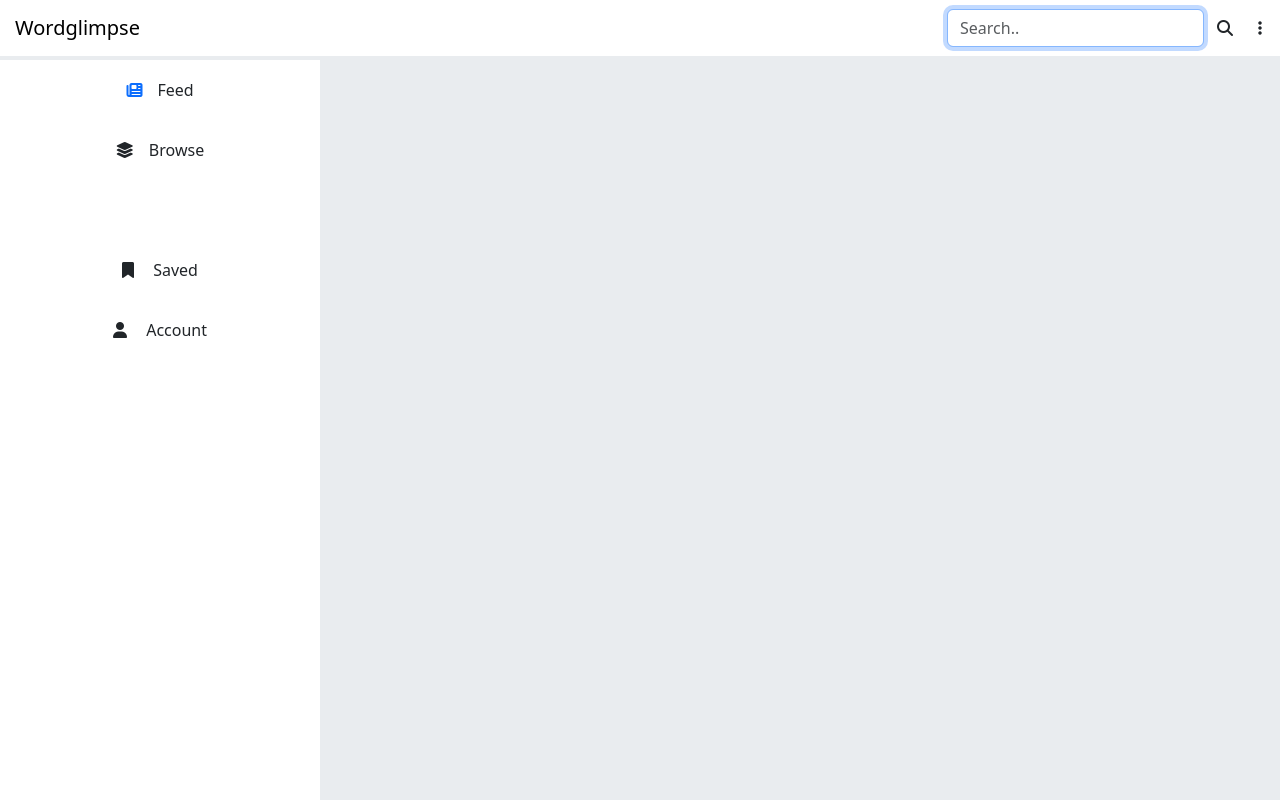
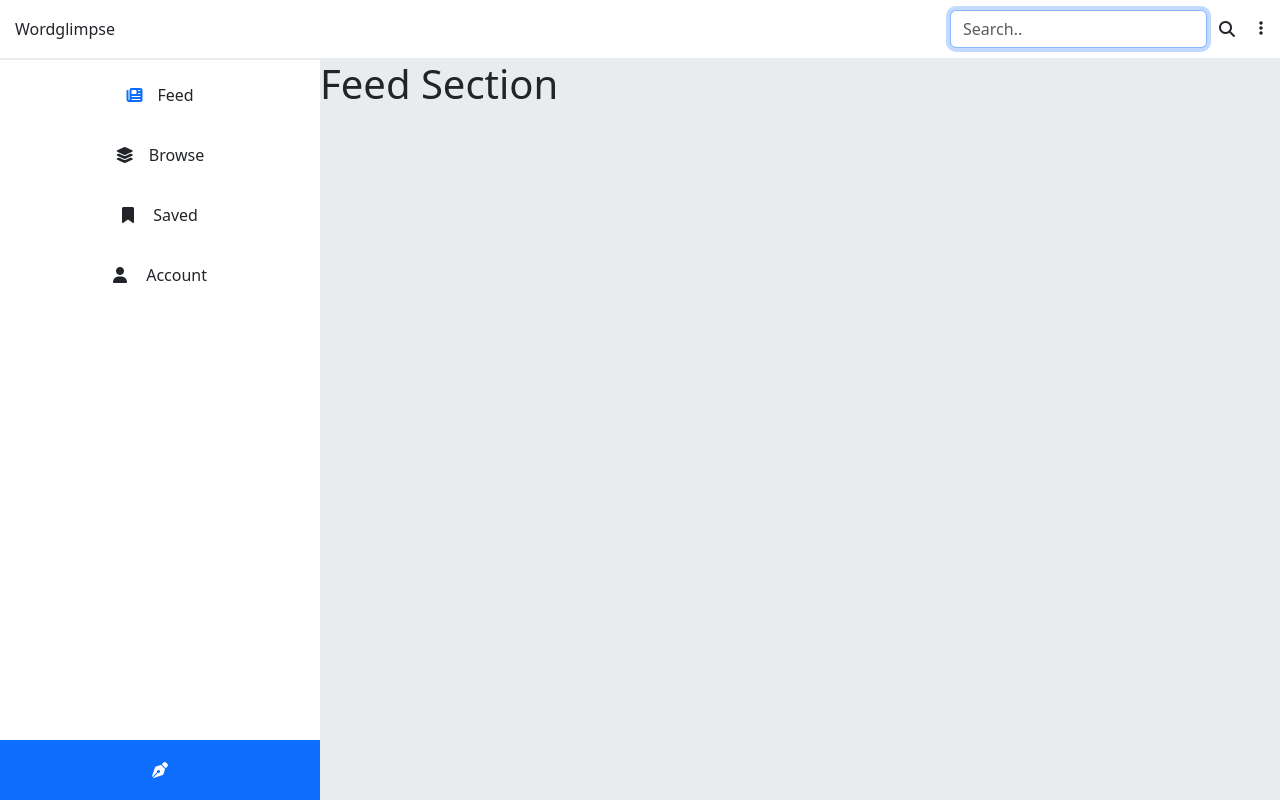
Before and after one commit to pritamjswl/wordglimpse, a Flask app: page / in a window 1280 px wide. Run offline with Flask 3, Linux system fonts and the light colour scheme; some libraries are stand-ins or nearby versions.

Commit message:
Adding upload canvas

```diff
--- a/static/css/styles.css
+++ b/static/css/styles.css
@@ -1,10 +1,32 @@
 /* Fixing and Resizing */
+
+.btn {
+    border:none;
+}
+
 .sm-hidden {
     display: none;
 }
 
+.height-500 {
+    height: 70vh!important;
+}
+
+.offcanvas {
+    border-top-left-radius: 20px;
+    border-top-right-radius: 20px;
+}
+
 /* ======= HEADER ======== */
 .header {
+    position: fixed;
+    top: 0;
+    left: 0;
+    right: 0;
+    padding: 10px 12px;
+    display: flex;
+    align-items: center;
+    justify-content: space-between;
     width: 100%;
     padding-left:15px;
     padding-right:5px;
@@ -13,8 +35,15 @@
 
 /* ======= MAIN ======== */
 main {
-    margin-top: 50px;
-    padding: 20px;
+    margin-top: 60px;
+}
+
+/* Post Section */
+.btn-post {
+    position: absolute;
+    top: 20px;
+    right: 20px;
+    color: #fff;
 }
 
 /* ======= TAB Buttons ======== */
@@ -28,14 +57,7 @@
     width: 100%;
     display: flex;
     justify-content: space-evenly;
-}
-
-button.active, button:active, button:hover {
-    border: none;
-}
-
-button.active > i {
-    color: var(--bs-primary);
+    padding: 5px 0;
 }
 
 .bottom-nav > button {
@@ -48,6 +70,21 @@
 .bottom-nav > button span {
     font-size: 12px;
 }
+
+.bottom-nav > button.active > i {
+    color: var(--bs-primary);
+}
+
+/* Write button: to add new post (pen icon) */
+.btn-write {
+    border: 1px solid;
+    border-radius: 100%;
+    display: flex;
+    align-items: center;
+    justify-content: center;
+    padding: 0 15px;
+}
+
 
 /* ====== Small screen styling ====== */
 @media screen and (max-width:768px) {
@@ -68,6 +105,12 @@
 
 /* ==== DESKTOP LOOK ===== */
 @media screen and (min-width:768px) {
+
+    /* Main */
+    main {
+        margin-left: 25%;
+    }
+
 
     /* Bottom Navigation */
     .bottom-nav {
@@ -96,4 +139,16 @@
     .md-hidden {
         display: none;
     }
+
+    .btn-write {
+        border: none;
+        border-radius: 0;
+        padding: 10px;
+        background-color: var(--bs-primary);
+        color: #fff;
+        position: absolute;
+        bottom: 0;
+    }
+
+
 }
--- a/templates/layout.html
+++ b/templates/layout.html
@@ -14,7 +14,7 @@
 </head>
 <body class="bg-body-secondary" data-bs-theme="light">
     <!-- HEADER-->
-    <header class="header navbar bg-body fixed-top">
+    <header class="header bg-body">
         <a href="/" class="navbar-brand">Wordglimpse</a>
 
         <div class="btn-group">
@@ -28,7 +28,7 @@
             </div>
             <button type="button" class="btn md-hidden" onclick="toggleSearch()"><i class="fa-solid fa-search"></i></button>
 
-            <div class="btn-group">
+            <div>
                 <button type="button" class="btn" data-bs-toggle="dropdown" aria-expanded="false">
                     <i class="fa-solid fa-ellipsis-vertical"></i>
                 </button>
@@ -62,14 +62,44 @@
         </div>
     </main>
 
+
+    <!-- ===== Create new post ===== -->
+    <div class="offcanvas offcanvas-bottom height-500" tabindex="-1" id="offcanvasBottom" aria-labelledby="offcanvasBottomLabel">
+        <form action="/upload" method="post">
+            <div class="offcanvas-header">
+                <h5 class="offcanvas-title" id="offcanvasBottomLabel">Create Post</h5>
+                <button type="submit" class="btn bg-primary btn-post">Post</button>
+            </div>
+            <div class="offcanvas-body small">
+                <div class="mb-3">
+                    <label for="formFile" class="form-label">Upload An Image</label>
+                    <input class="form-control" type="file" id="formFile">
+                </div>
+
+                <div class="mb-3">
+                    <input class="form-control" type="text" placeholder="Title" name="title">
+                </div>
+
+                <div class="mb-3">
+                    <input class="form-control" type="text" placeholder="Add Tags with space" name="tags">
+                </div>
+
+                <div class="mb-3">
+                    <textarea class="form-control" id="exampleFormControlTextarea1" rows="3" placeholder="Write here..."></textarea>
+                </div>
+            </div>
+        </form>
+
+    </div>
+
     <!--TAB Buttons-->
-    <nav class="bottom-nav bg-body nav-tab" id="nav-tab" role="tablist">
+    <nav class="bottom-nav bg-body" role="tablist">
 
         <button class="btn active" id="nav-feed-tab" data-bs-toggle="tab" data-bs-target="#nav-feed" type="button" role="tab" aria-controls="nav-feed" aria-selected="true"><i class="fa-solid fa-newspaper"></i><span>Feed</span></button>
 
         <button class="btn" id="nav-browse-tab" data-bs-toggle="tab" data-bs-target="#nav-browse" type="button" role="tab" aria-controls="nav-browse" aria-selected="false"><i class="fa-solid fa-layer-group"></i><span>Browse</span></button>
 
-        <button class="btn md-hidden" type="button"><i class="md-hidden fa-solid fa-pen-nib"></i></button>
+        <button class="btn btn-write" type="button" data-bs-toggle="offcanvas" data-bs-target="#offcanvasBottom" aria-controls="offcanvasBottom"><i class=" fa-solid fa-pen-nib"></i></button>
 
         <button class="btn" id="nav-saved-tab" data-bs-toggle="tab" data-bs-target="#nav-saved" type="button" role="tab" aria-controls="nav-saved" aria-selected="false"><i class="fa-solid fa-bookmark"></i><span> Saved</span></button>
 
```
Also changed, not shown: app.py (line endings or trailing spaces), requirements.txt (line endings or trailing spaces).
